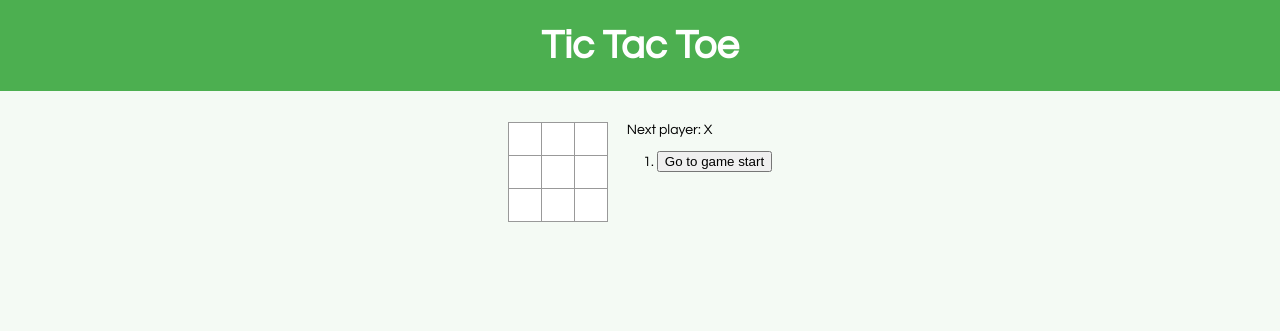
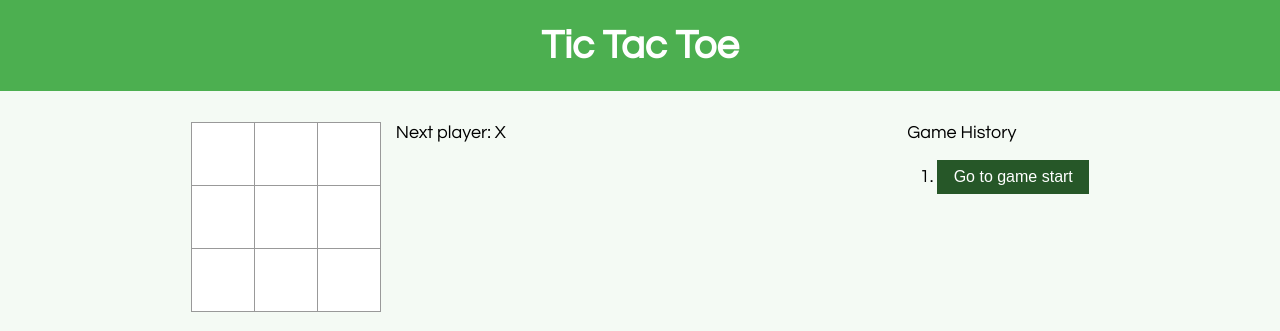
Before and after one commit to gmurph52/TicTacToe, a React app: page / in a window 1280 px wide. Built offline with nearby package versions, Linux system fonts and the light colour scheme.

Commit message:
Apply styles to buttons, increase board size, and add better spaceing

```diff
--- a/src/game/game.css
+++ b/src/game/game.css
@@ -12,8 +12,16 @@
 	padding-top: 32px;
 	display: flex;
 	flex-direction: row;
-	justify-content: center;
+	justify-content: space-around;
 	height: 100%;
+}
+
+.board-and-status {
+	display: flex;
+}
+
+.status{
+	margin-left: 16px;
 }
 
 .game-info {
@@ -32,3 +40,18 @@ ul {
 .status {
 	margin-bottom: 10px;
 }
+
+
+.default-button {
+	padding: 8px 16px;
+	border: none;
+	text-align: center;
+	text-decoration: none;
+	display: inline-block;
+  	font-size: 16px;
+}
+
+.history-button {
+	margin-bottom: 16px;
+	width: 152px
+}
--- a/src/game/game.js
+++ b/src/game/game.js
@@ -67,7 +67,7 @@ export default class Game extends React.Component {
 		const desc = move ? "Go to move #" + move : "Go to game start";
 		return (
 		  <li key={move}>
-			<button onClick={() => this.jumpTo(move)}>{desc}</button>
+			<button className="default-button w3-theme-action history-button" onClick={() => this.jumpTo(move)}>{desc}</button>
 		  </li>
 		);
 	  });
@@ -77,7 +77,7 @@ export default class Game extends React.Component {
 
 	  if(this.state.gameStarted) {
 		restartButton = (
-		  <button onClick={() => this.handlePlayAgain()}>{winner ? 'Play Again' : 'Restart Game ' }</button>
+		  <button className="default-button w3-theme-action" onClick={() => this.handlePlayAgain()}>{winner ? 'Play Again' : 'Restart Game ' }</button>
 		);
 	  }
 
@@ -91,12 +91,15 @@ export default class Game extends React.Component {
 		<div className="game-wrapper w3-theme-l5">
 			<div className="game">
 				<div className="game-board">
-					<Board squares={current.squares} onClick={i => this.handleClick(i)} />
+					<div className="board-and-status">
+						<Board squares={current.squares} onClick={i => this.handleClick(i)} />
+						<div className="status">{status}</div>
+					</div>
 					<div className="restart-button">{restartButton}</div>
 
 				</div>
 				<div className="game-info">
-					<div>{status}</div>
+					<div>Game History</div>
 					<ol>{moves}</ol>
 				</div>
 			</div>
--- a/src/index.css
+++ b/src/index.css
@@ -1,5 +1,5 @@
 body {
-	font: 14px "Century Gothic", Futura, sans-serif;
+	font: 18px "Century Gothic", Futura, sans-serif;
 	margin: 0;
 	height: 100vh;
 }
--- a/src/square/square.css
+++ b/src/square/square.css
@@ -2,16 +2,15 @@
 	background: #fff;
 	border: 1px solid #999;
 	float: left;
-	font-size: 24px;
+	font-size: 40px;
 	font-weight: bold;
-	line-height: 34px;
-	height: 34px;
+	line-height: 64px;
+	height: 64px;
 	margin-right: -1px;
 	margin-top: -1px;
 	padding: 0;
 	text-align: center;
-	width: 34px;
-	cursor: pointer;
+	width: 64px;
   }
 
   .square:focus {
```
